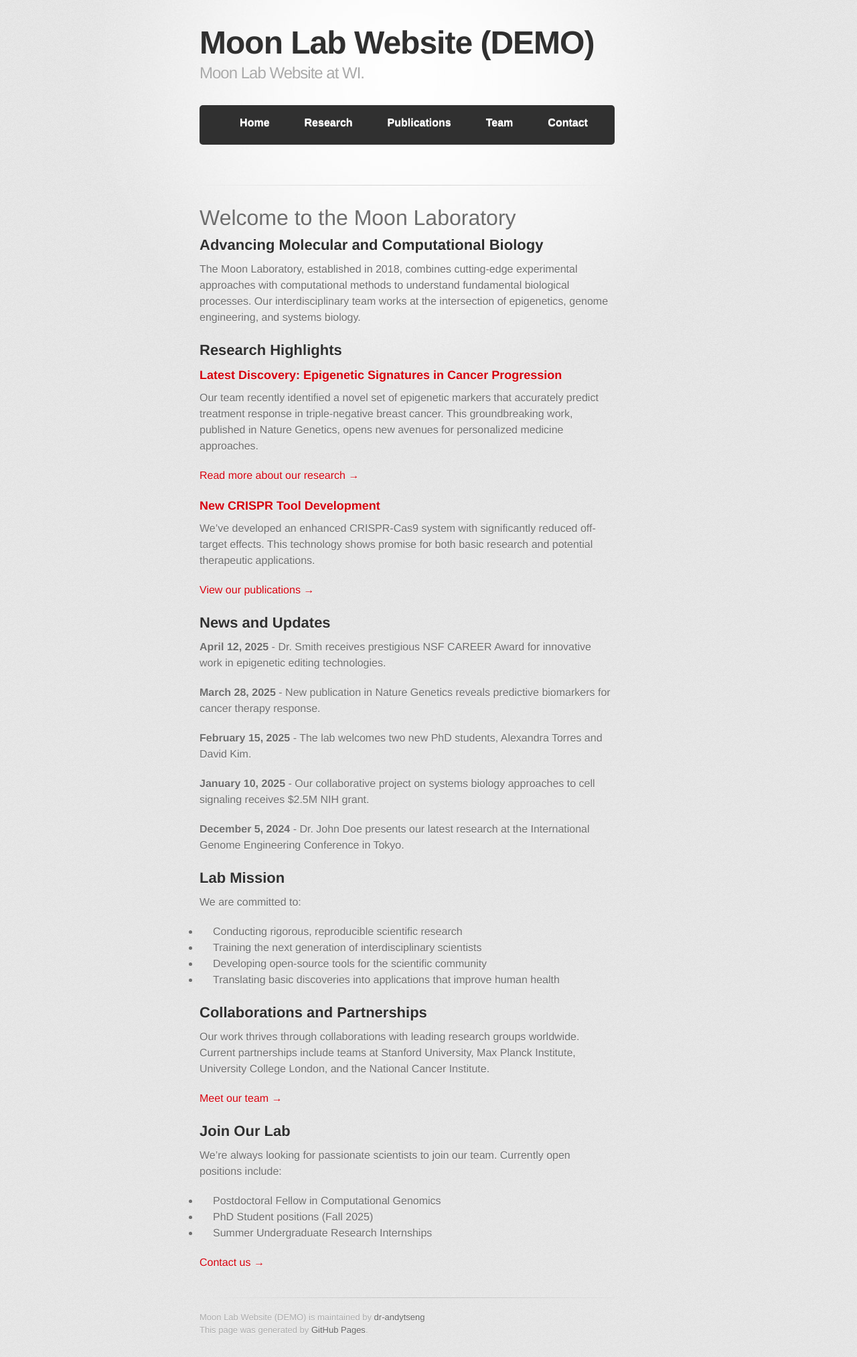
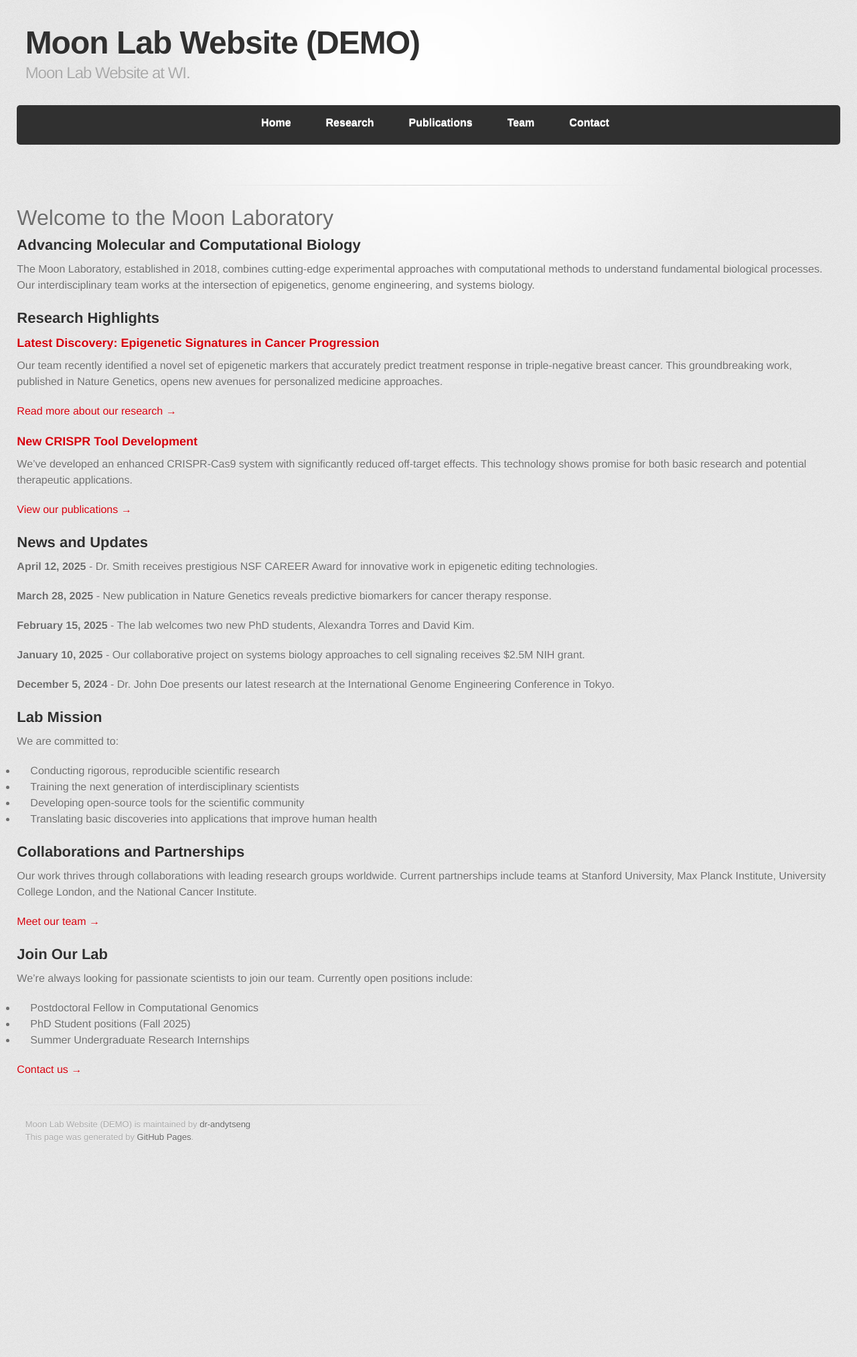
Before and after one commit to dr-andytseng/demolabwebsite, a Jekyll site: the page built from index.md, in a window 1280 px wide. Shown: the whole page at 67% size. Built offline with Jekyll 4.4.1, drawn with Linux system fonts in a browser that asks for light colours; some web fonts are replaced; after the commit the page ends 1738 px from its top, so only the background shows below that.

Commit message:
Update style.scss

```diff
--- a/assets/css/style.scss
+++ b/assets/css/style.scss
@@ -2,16 +2,27 @@
 ---
 @import "jekyll-theme-tactile";
 
-/* Adjust page width and margins */
-#container {
-  max-width: 95% !important; /* Increase from default (likely 75-80%) */
+/* More aggressive width controls */
+body {
+  width: 100% !important;
+  padding: 0 !important;
+  margin: 0 !important;
 }
 
-.inner {
-  max-width: 95% !important; /* Increase inner content width */
-  margin: 0 auto !important; /* Center the content */
-  padding-left: 5px !important; /* Reduce from default padding */
-  padding-right: 5px !important; /* Reduce from default padding */
+#container, .inner, .content-wrapper, #content-wrapper {
+  max-width: 98% !important; /* Increased from 95% to 98% */
+  width: 98% !important;
+  margin: 0 auto !important;
+  padding-left: 1% !important;
+  padding-right: 1% !important;
+}
+
+/* Override any potential header/footer width constraints */
+header, footer {
+  width: 100% !important;
+  max-width: 100% !important;
+  padding-left: 1% !important;
+  padding-right: 1% !important;
 }
 
 /* Horizontal Navigation Bar Styling */
```
